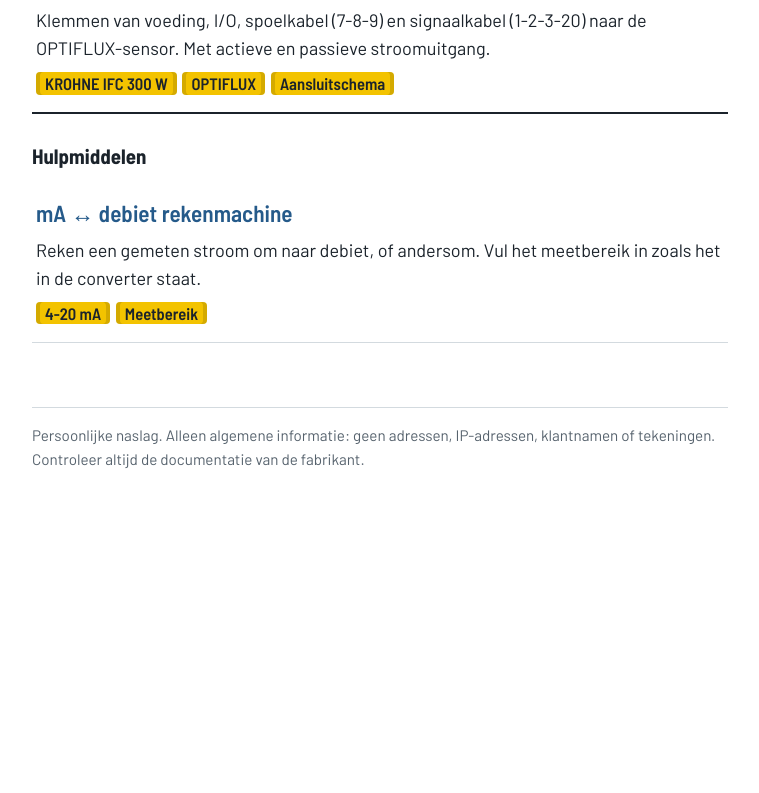
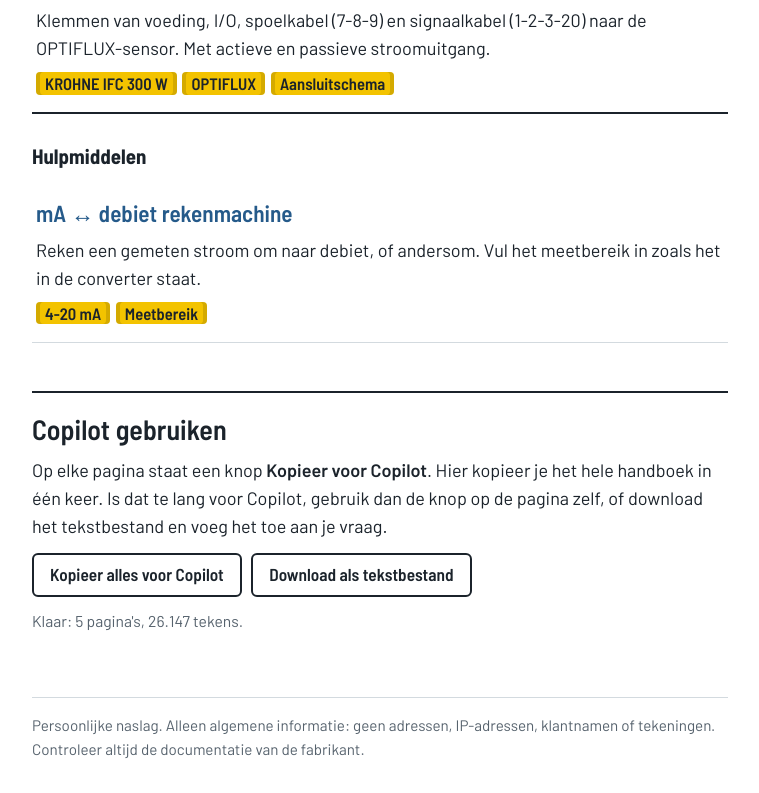
Before and after one commit to TecvidDedektif/Veld_Handboek, a plain HTML site: page index.html in a window 1280 px wide. Shown: the part 1003-1796 px from the top of the page, without its empty margins (260-1019 px from the left). Before the commit the page ends 1506 px from the top, so only its background shows below. Drawn offline with Linux system fonts and the light colour scheme.

Commit message:
Knoppen 'Kopieer voor Copilot' per pagina en het hele handboek in één keer (kopiëren of downloaden)
Co-Authored-By: Claude Opus 5.5 <noreply@anthropic.com>
Claude-Session: https://claude.ai/code/session_01H3YH58W9nLPygu9KDmwGwc

```diff
--- a/apparaten/krohne-ifc-300-w.html
+++ b/apparaten/krohne-ifc-300-w.html
@@ -5,6 +5,7 @@
   <meta name="viewport" content="width=device-width, initial-scale=1">
   <title>KROHNE IFC 300 W: aansluiten · Veldhandboek</title>
   <link rel="stylesheet" href="../assets/style.css">
+  <script src="../assets/copilot.js" defer></script>
 </head>
 <body>
   <nav class="balk"><div class="wrap"><a class="thuis" href="../index.html">Veldhandboek</a></div></nav>
--- /dev/null
+++ b/assets/copilot.js
@@ -0,0 +1,179 @@
+// "Kopieer voor Copilot": zet de tekst van een pagina (of het hele handboek)
+// met een korte instructie op het klembord, zodat je hem in Copilot kunt plakken.
+(function () {
+  const INSTRUCTIE_PAGINA =
+    "Je helpt een telemetriemonteur in het veld. Gebruik alleen de tekst hieronder, een pagina uit mijn veldhandboek. " +
+    "Staat het antwoord er niet in, zeg dat dan eerlijk. Antwoord kort en stap voor stap. " +
+    "Vraag ik iets in het Turks, antwoord dan in het Turks.";
+  const INSTRUCTIE_ALLES =
+    "Je helpt een telemetriemonteur in het veld. Hieronder staat mijn complete veldhandboek. Gebruik alleen deze tekst. " +
+    "Staat het antwoord er niet in, zeg dat dan eerlijk. Noem de pagina waar je het antwoord vond. Antwoord kort en stap voor stap. " +
+    "Vraag ik iets in het Turks, antwoord dan in het Turks.";
+
+  const BLOK = new Set(["P", "DIV", "SECTION", "HEADER", "FIGURE", "FIGCAPTION", "DETAILS", "SUMMARY", "TABLE", "UL", "OL", "MAIN"]);
+
+  // Zet een stuk HTML om naar leesbare platte tekst (koppen, lijsten, tabellen, afbeeldingen).
+  function naarTekst(wortel) {
+    let uit = "";
+    function loop(n) {
+      if (n.nodeType === 3) { uit += n.nodeValue.replace(/\s+/g, " "); return; }
+      if (n.nodeType !== 1) return;
+      const tag = n.tagName;
+      if (tag === "SCRIPT" || tag === "STYLE" || tag === "INPUT" || tag === "BUTTON") return;
+      if (tag === "IMG") { const alt = n.getAttribute("alt"); if (alt) uit += "\n[Afbeelding: " + alt + "]\n"; return; }
+      if (n.getAttribute("role") === "img") { const l = n.getAttribute("aria-label"); if (l) uit += "\n[Afbeelding: " + l + "]\n"; return; }
+      if (tag === "BR") { uit += "\n"; return; }
+      if (/^H[1-3]$/.test(tag)) { uit += "\n\n" + "#".repeat(Number(tag[1])) + " "; }
+      else if (tag === "LI") {
+        const ouder = n.parentElement;
+        if (ouder && ouder.tagName === "OL") {
+          const broers = Array.from(ouder.children).filter((c) => c.tagName === "LI");
+          const i = broers.indexOf(n);
+          const metNul = broers[0] && broers[0].classList.contains("nul");
+          const start = metNul ? 0 : Number(ouder.getAttribute("start") || 1);
+          uit += "\n" + (start + i) + ". ";
+        } else uit += "\n- ";
+      }
+      else if (tag === "TR") uit += "\n";
+      else if (tag === "TD" || tag === "TH") uit += " | ";
+      else if (tag === "SUMMARY") uit += "\n";
+      else if (BLOK.has(tag)) uit += "\n";
+      for (const c of n.childNodes) loop(c);
+      if (/^H[1-3]$/.test(tag) || BLOK.has(tag)) uit += "\n";
+    }
+    loop(wortel);
+    return uit
+      .split("\n")
+      .map((r) => r.replace(/ {2,}/g, " ").replace(/^ \| /, "| ").trim())
+      .join("\n")
+      .replace(/\n{3,}/g, "\n\n")
+      .trim();
+  }
+
+  // Alleen de inhoud: zonder menu, inhoudsopgave, rekenmachine, voettekst en de knop zelf.
+  function paginaTekst(doc) {
+    const main = doc.querySelector("main");
+    if (!main) return "";
+    const kloon = main.cloneNode(true);
+    kloon.querySelectorAll(".copilot, .voet, details.inhoud, .reken, script").forEach((e) => e.remove());
+    return naarTekst(kloon);
+  }
+
+  function pakket(instructie, delen) {
+    return instructie + "\n\n" + delen.join("\n\n") + "\n\n=== EINDE ===\n\nMijn vraag: ";
+  }
+
+  function kopieer(tekst) {
+    if (navigator.clipboard && window.isSecureContext) {
+      return navigator.clipboard.writeText(tekst).then(() => true, () => oudeManier(tekst));
+    }
+    return Promise.resolve(oudeManier(tekst));
+  }
+  function oudeManier(tekst) {
+    const ta = document.createElement("textarea");
+    ta.value = tekst;
+    ta.setAttribute("readonly", "");
+    ta.style.position = "fixed";
+    ta.style.opacity = "0";
+    document.body.appendChild(ta);
+    ta.select();
+    let ok = false;
+    try { ok = document.execCommand("copy"); } catch (e) { ok = false; }
+    ta.remove();
+    return ok;
+  }
+
+  function knop(label) {
+    const b = document.createElement("button");
+    b.type = "button";
+    b.className = "knop";
+    b.textContent = label;
+    return b;
+  }
+
+  function meld(el, ok) {
+    el.textContent = ok
+      ? "Gekopieerd. Open Copilot, plak de tekst en typ je vraag erachter."
+      : "Kopiëren lukte niet. Selecteer de tekst van de pagina en kopieer hem met de hand.";
+  }
+
+  // ---------- inhoudspagina: één knop voor deze pagina ----------
+  function opPagina(kop) {
+    const blok = document.createElement("div");
+    blok.className = "copilot";
+    const b = knop("Kopieer voor Copilot");
+    const status = document.createElement("span");
+    status.className = "melding-copilot";
+    status.setAttribute("aria-live", "polite");
+    blok.append(b, status);
+    kop.appendChild(blok);
+
+    b.addEventListener("click", () => {
+      const titel = document.querySelector("h1") ? document.querySelector("h1").textContent.trim() : document.title;
+      const tekst = pakket(INSTRUCTIE_PAGINA, [
+        "=== PAGINA: " + titel + " (" + location.href.split("#")[0] + ") ===\n" + paginaTekst(document),
+      ]);
+      kopieer(tekst).then((ok) => meld(status, ok));
+    });
+  }
+
+  // ---------- startpagina: alles in één keer ----------
+  function opStart(na) {
+    const sectie = document.createElement("section");
+    sectie.className = "copilot copilot-alles";
+    sectie.innerHTML =
+      "<h2>Copilot gebruiken</h2>" +
+      "<p>Op elke pagina staat een knop <b>Kopieer voor Copilot</b>. Hier kopieer je het hele handboek in één keer. " +
+      "Is dat te lang voor Copilot, gebruik dan de knop op de pagina zelf, of download het tekstbestand en voeg het toe aan je vraag.</p>";
+    const rij = document.createElement("div");
+    rij.className = "knoppen";
+    const b = knop("Kopieer alles voor Copilot");
+    b.disabled = true;
+    const download = document.createElement("a");
+    download.className = "knop";
+    download.textContent = "Download als tekstbestand";
+    download.setAttribute("aria-disabled", "true");
+    const status = document.createElement("p");
+    status.className = "melding-copilot";
+    status.setAttribute("aria-live", "polite");
+    status.textContent = "Handboek wordt klaargezet…";
+    rij.append(b, download);
+    sectie.append(rij, status);
+    na.after(sectie);
+
+    // Vooraf ophalen, zodat kopiëren direct bij de klik kan (nodig op iPhone/iPad).
+    const lijst = typeof PAGINAS !== "undefined" ? PAGINAS : [];
+    Promise.all(
+      lijst.map((p) =>
+        fetch(p.url)
+          .then((r) => (r.ok ? r.text() : ""))
+          .then((html) => {
+            if (!html) return "";
+            const doc = new DOMParser().parseFromString(html, "text/html");
+            const url = new URL(p.url, location.href).href;
+            return "=== PAGINA: " + p.titel + " (" + url + ") ===\n" + paginaTekst(doc);
+          })
+          .catch(() => "")
+      )
+    ).then((delen) => {
+      const tekst = pakket(INSTRUCTIE_ALLES, delen.filter(Boolean));
+      const blob = new Blob([tekst], { type: "text/plain;charset=utf-8" });
+      download.href = URL.createObjectURL(blob);
+      download.download = "veldhandboek-voor-copilot.txt";
+      download.removeAttribute("aria-disabled");
+      b.disabled = false;
+      status.textContent = "Klaar: " + delen.filter(Boolean).length + " pagina's, " + tekst.length.toLocaleString("nl-NL") + " tekens.";
+      b.addEventListener("click", () => kopieer(tekst).then((ok) => meld(status, ok)));
+      window.__copilotAlles = tekst; // voor testen
+    });
+  }
+
+  document.addEventListener("DOMContentLoaded", () => {
+    const kop = document.querySelector("main .kopblok");
+    const resultaten = document.getElementById("resultaten");
+    if (kop) opPagina(kop);
+    else if (resultaten) opStart(resultaten);
+  });
+
+  window.__copilotPaginaTekst = () => paginaTekst(document); // voor testen
+})();
--- a/assets/style.css
+++ b/assets/style.css
@@ -299,6 +299,28 @@ th { font-family: var(--kop); font-weight: 600; font-size: 1.05rem; border-botto
 .reken .melding { margin-top: 0.5rem; color: var(--gevaar); font-weight: 600; min-height: 1.5em; }
 .reken .hint { color: var(--grijs); font-size: 0.95rem; }
 
+/* Copilot */
+.copilot { margin-top: 1.1rem; display: flex; flex-wrap: wrap; gap: 0.6rem 1rem; align-items: center; }
+.copilot-alles { display: block; margin: 0 0 2rem; }
+.copilot-alles .knoppen { display: flex; flex-wrap: wrap; gap: 0.6rem; margin-top: 0.75rem; }
+.knop {
+  display: inline-block;
+  font-family: var(--kop);
+  font-weight: 600;
+  font-size: 1.08rem;
+  line-height: 1.2;
+  padding: 0.6rem 1rem;
+  border: 2px solid var(--inkt);
+  border-radius: 6px;
+  background: var(--papier);
+  color: var(--inkt);
+  text-decoration: none;
+  cursor: pointer;
+}
+.knop:hover { background: var(--vlak); }
+.knop[disabled], .knop[aria-disabled="true"] { opacity: 0.45; pointer-events: none; }
+.melding-copilot { color: var(--grijs); font-size: 0.98rem; }
+
 /* voet */
 .voet { margin: 4rem 0 2rem; padding-top: 1rem; border-top: 1px solid var(--lijn); color: var(--grijs); font-size: 0.95rem; }
 
--- a/index.html
+++ b/index.html
@@ -7,6 +7,7 @@
   <meta name="description" content="Persoonlijk veldhandboek: meten en storingzoeken in de telemetrie.">
   <link rel="stylesheet" href="assets/style.css">
   <script src="assets/zoek.js" defer></script>
+  <script src="assets/copilot.js" defer></script>
 </head>
 <body>
   <main class="wrap">
--- a/procedures/fluke-789-processmeter.html
+++ b/procedures/fluke-789-processmeter.html
@@ -5,6 +5,7 @@
   <meta name="viewport" content="width=device-width, initial-scale=1">
   <title>Fluke 789 ProcessMeter: lus testen · Veldhandboek</title>
   <link rel="stylesheet" href="../assets/style.css">
+  <script src="../assets/copilot.js" defer></script>
 </head>
 <body>
   <nav class="balk"><div class="wrap"><a class="thuis" href="../index.html">Veldhandboek</a></div></nav>
--- a/procedures/klantsignaal-4-20ma.html
+++ b/procedures/klantsignaal-4-20ma.html
@@ -6,6 +6,7 @@
   <title>Klantsignaal 4-20 mA: storing zoeken · Veldhandboek</title>
   <link rel="stylesheet" href="../assets/style.css">
   <script src="../assets/reken.js" defer></script>
+  <script src="../assets/copilot.js" defer></script>
 </head>
 <body>
   <nav class="balk"><div class="wrap"><a class="thuis" href="../index.html">Veldhandboek</a></div></nav>
--- a/procedures/ufc400-uitlezen.html
+++ b/procedures/ufc400-uitlezen.html
@@ -5,6 +5,7 @@
   <meta name="viewport" content="width=device-width, initial-scale=1">
   <title>UFC 400 uitlezen met KMS en PACTware · Veldhandboek</title>
   <link rel="stylesheet" href="../assets/style.css">
+  <script src="../assets/copilot.js" defer></script>
 </head>
 <body>
   <nav class="balk"><div class="wrap"><a class="thuis" href="../index.html">Veldhandboek</a></div></nav>
```
